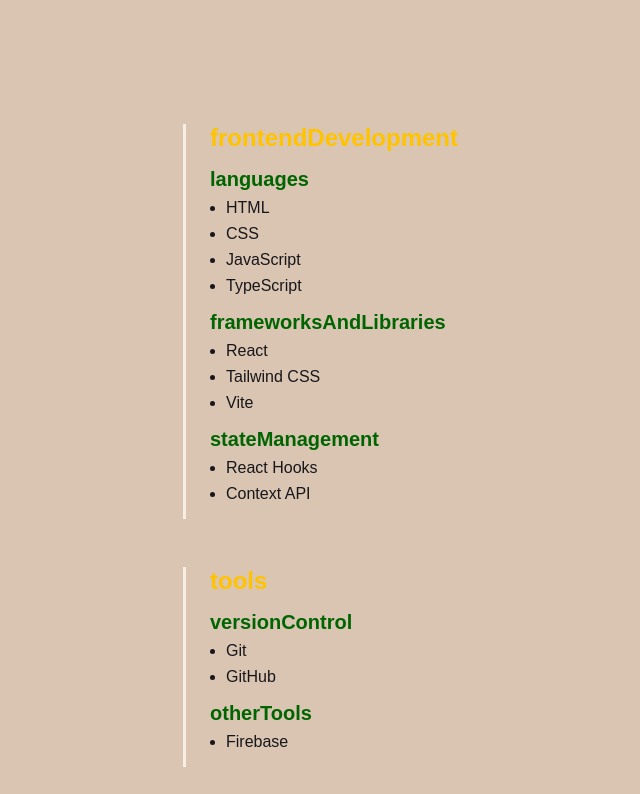
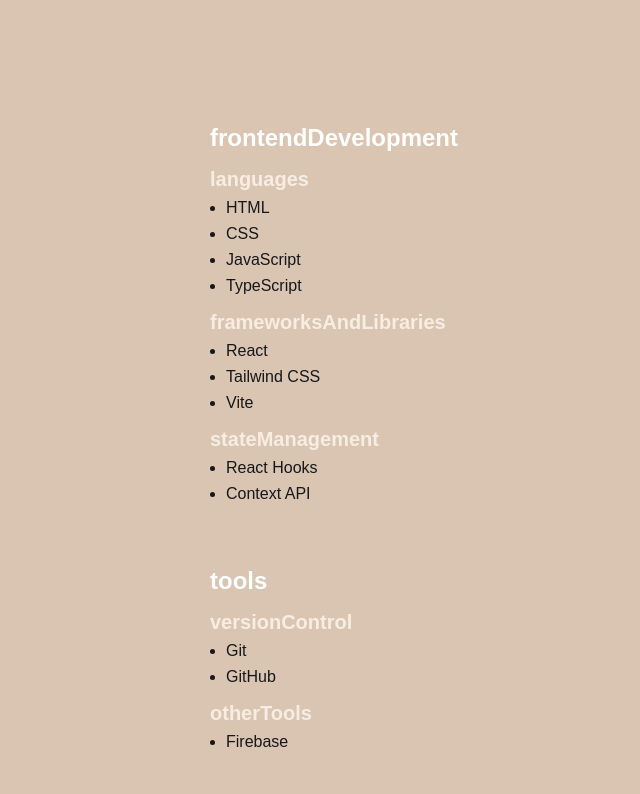
Before and after one commit to h-0y28/h-0y28, a React (Vite) app: page / in a window 1280 px wide. Shown: the part 2566-3360 px from the top of the page, without its empty margins (185-825 px from the left). Built offline with nearby package versions, Linux system fonts and the light colour scheme; a web font is replaced by a local one.

Commit message:
style: change text color

```diff
--- a/src/components/SkillCard/style.ts
+++ b/src/components/SkillCard/style.ts
@@ -12,11 +12,11 @@ export const CardContainer = styled.div`
   margin-top: 1.5rem;
   margin-bottom: 1.5rem;
 
-  border-left: 3px solid ${theme.colors.background};
+  border-left: 3px solid ${theme.colors.dun};
   transition: transform 0.3s, box-shadow 0.3s;
 
   &:hover {
-    border-left: 3px solid ${theme.colors.highlight};
+    border-left: 3px solid ${theme.colors.background};
     transition: 0.5s;
   }
 `;
@@ -24,7 +24,7 @@ export const CardContainer = styled.div`
 export const Category = styled.h3`
   font-size: 1.5rem;
   font-weight: 700;
-  color: ${theme.colors.primary};
+  color: ${theme.colors.white};
   margin-bottom: 1rem;
 `;
 
@@ -47,7 +47,7 @@ export const SubCategory = styled.div`
 export const SubCategoryTitle = styled.h4`
   font-size: 1.25rem;
   font-weight: 600;
-  color: ${theme.colors.secondary};
+  color: ${theme.colors.background};
   margin-bottom: 0.5rem;
 `;
 
```
